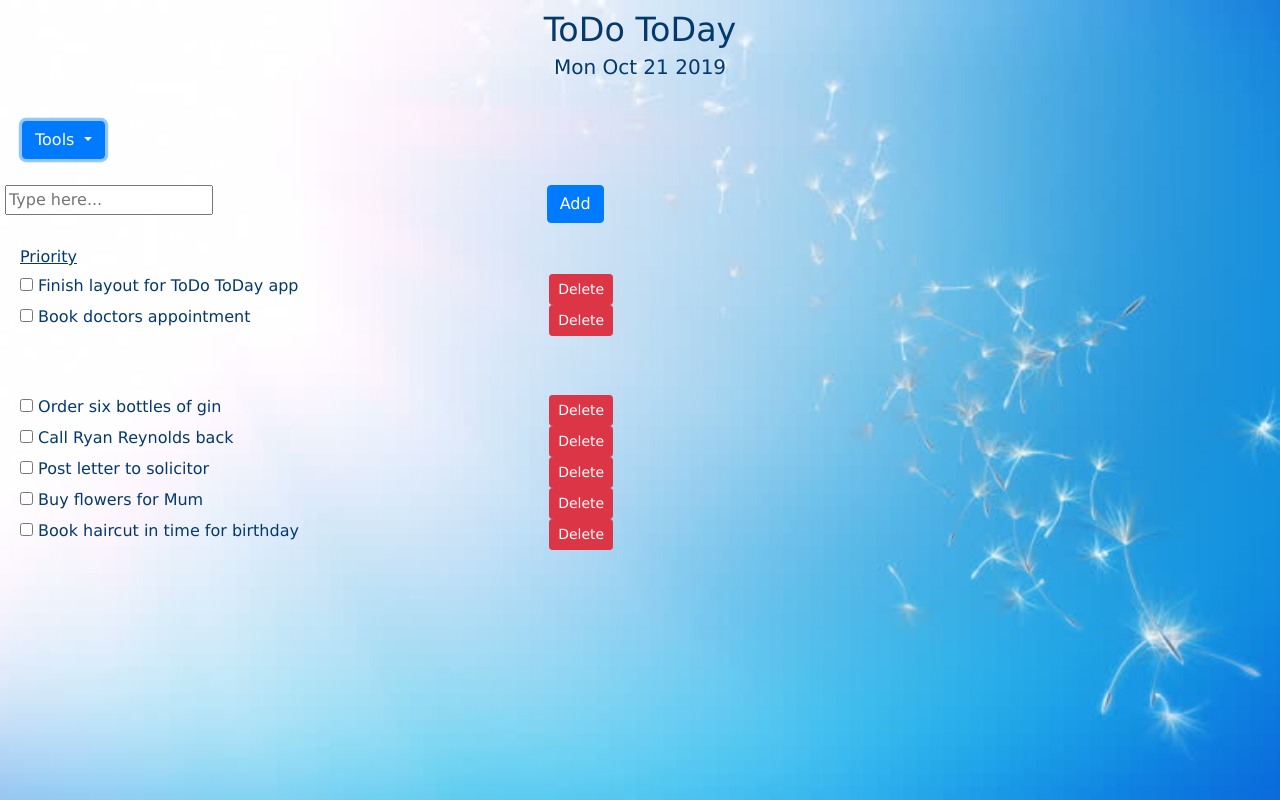
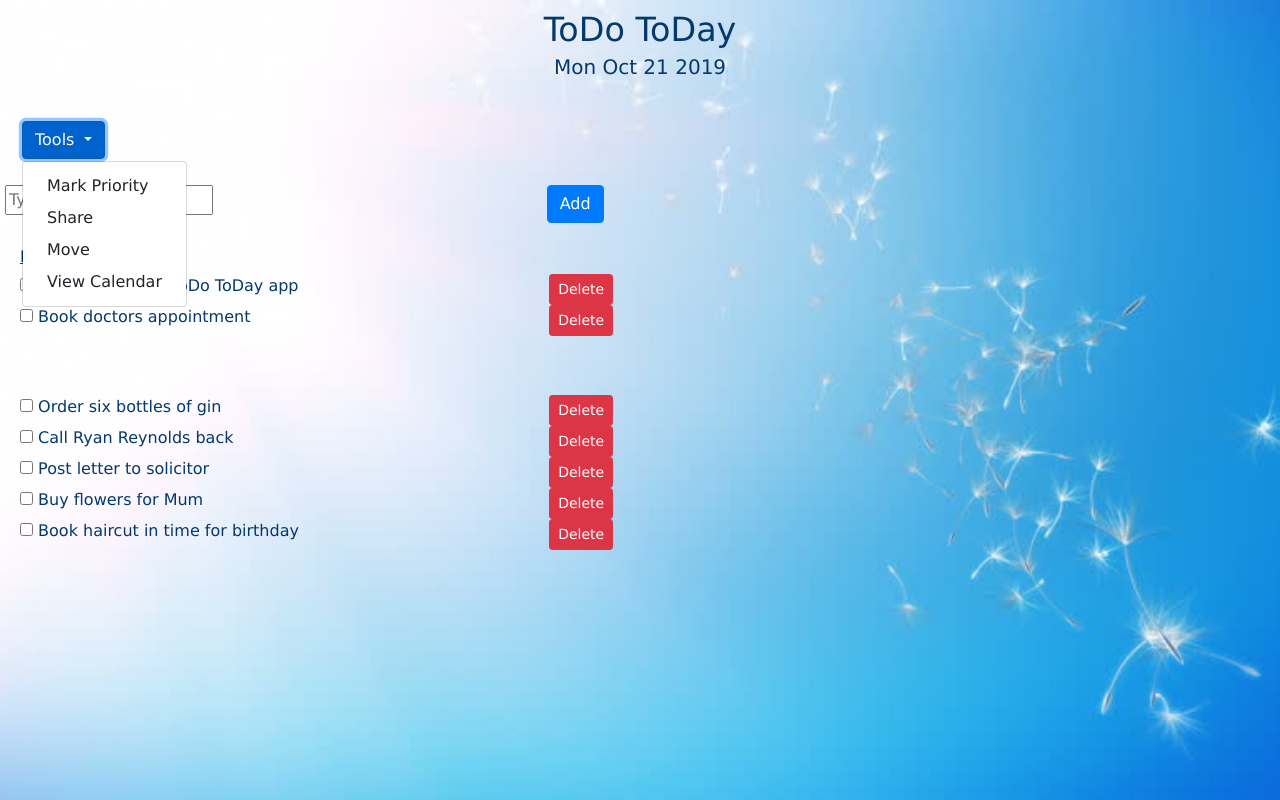
Before and after one commit to sarah-harvey/ToDo_Application, a plain HTML site: page index2.html in a window 1280 px wide. Both pictures are taken after a click on the button "Tools". Drawn offline with nearby package versions, Linux system fonts and the light colour scheme.

Commit message:
added priority option to dropdown

```diff
--- a/index2.html
+++ b/index2.html
@@ -44,9 +44,11 @@
                 Tools
             </button>
             <div class="dropdown-menu" aria-labelledby="dropdownMenuButton">
+                <a class="dropdown-item" href="#">Mark Priority</a>
                 <a class="dropdown-item" href="#">Share</a>
                 <a class="dropdown-item" href="#">Move</a>
-                <a class="dropdown-item" href="#">Calendar </a>
+                <a class="dropdown-item" href="#">View Calendar</a>
+
             </div>
         </div>
     </div>
@@ -160,7 +162,7 @@
         </div>
     </div>
 
-    <!--<script src="https://code.jquery.com/jquery-3.3.1.slim.min.js"
+    <script src="https://code.jquery.com/jquery-3.3.1.slim.min.js"
         integrity="sha384-q8i/X+965DzO0rT7abK41JStQIAqVgRVzpbzo5smXKp4YfRvH+8abtTE1Pi6jizo"
         crossorigin="anonymous"></script>
     <script src="https://cdnjs.cloudflare.com/ajax/libs/popper.js/1.14.7/umd/popper.min.js"
@@ -168,7 +170,7 @@
         crossorigin="anonymous"></script>
     <script src="https://stackpath.bootstrapcdn.com/bootstrap/4.3.1/js/bootstrap.min.js"
         integrity="sha384-JjSmVgyd0p3pXB1rRibZUAYoIIy6OrQ6VrjIEaFf/nJGzIxFDsf4x0xIM+B07jRM"
-        crossorigin="anonymous"></script>-->
+        crossorigin="anonymous"></script>
 
 </body>
 
```
